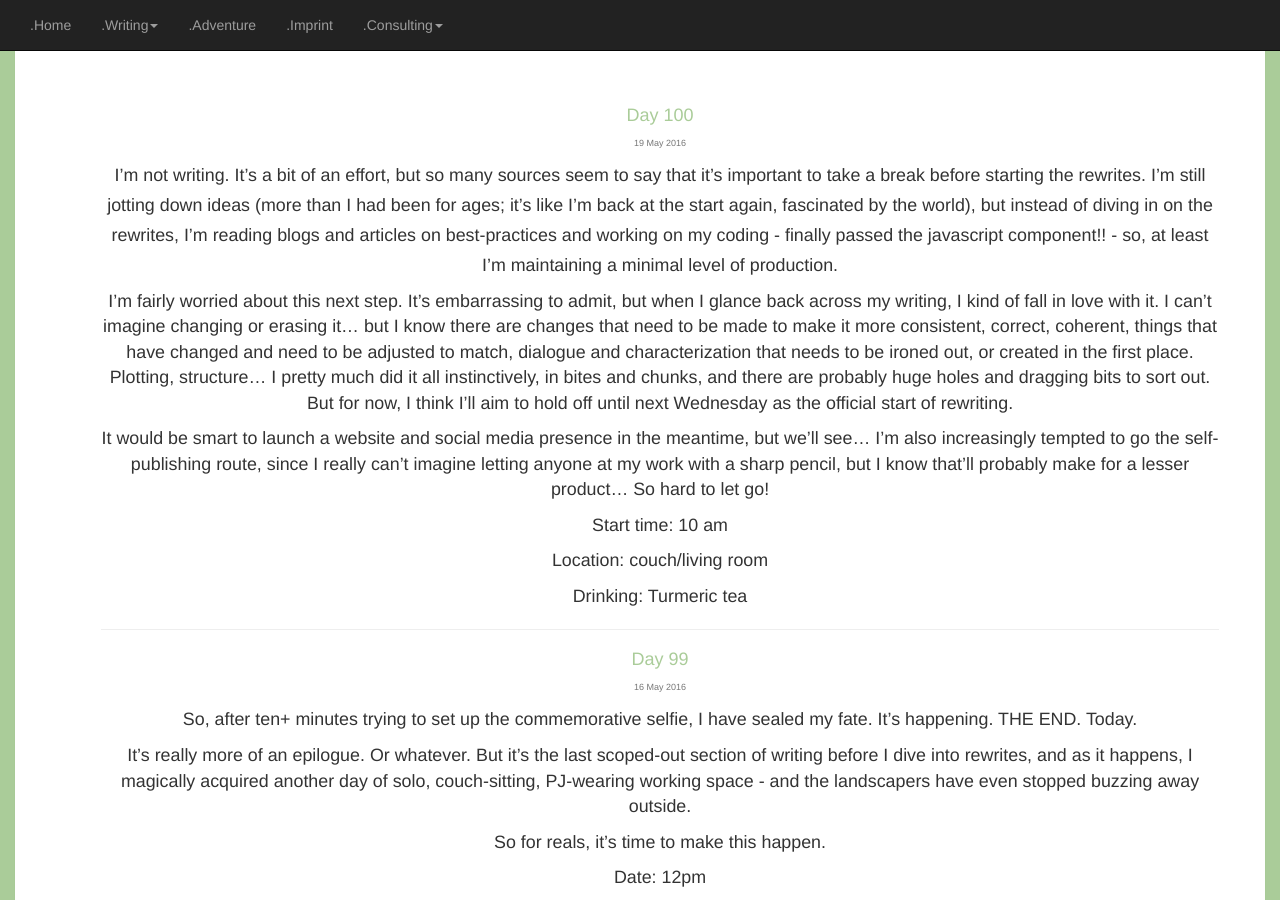
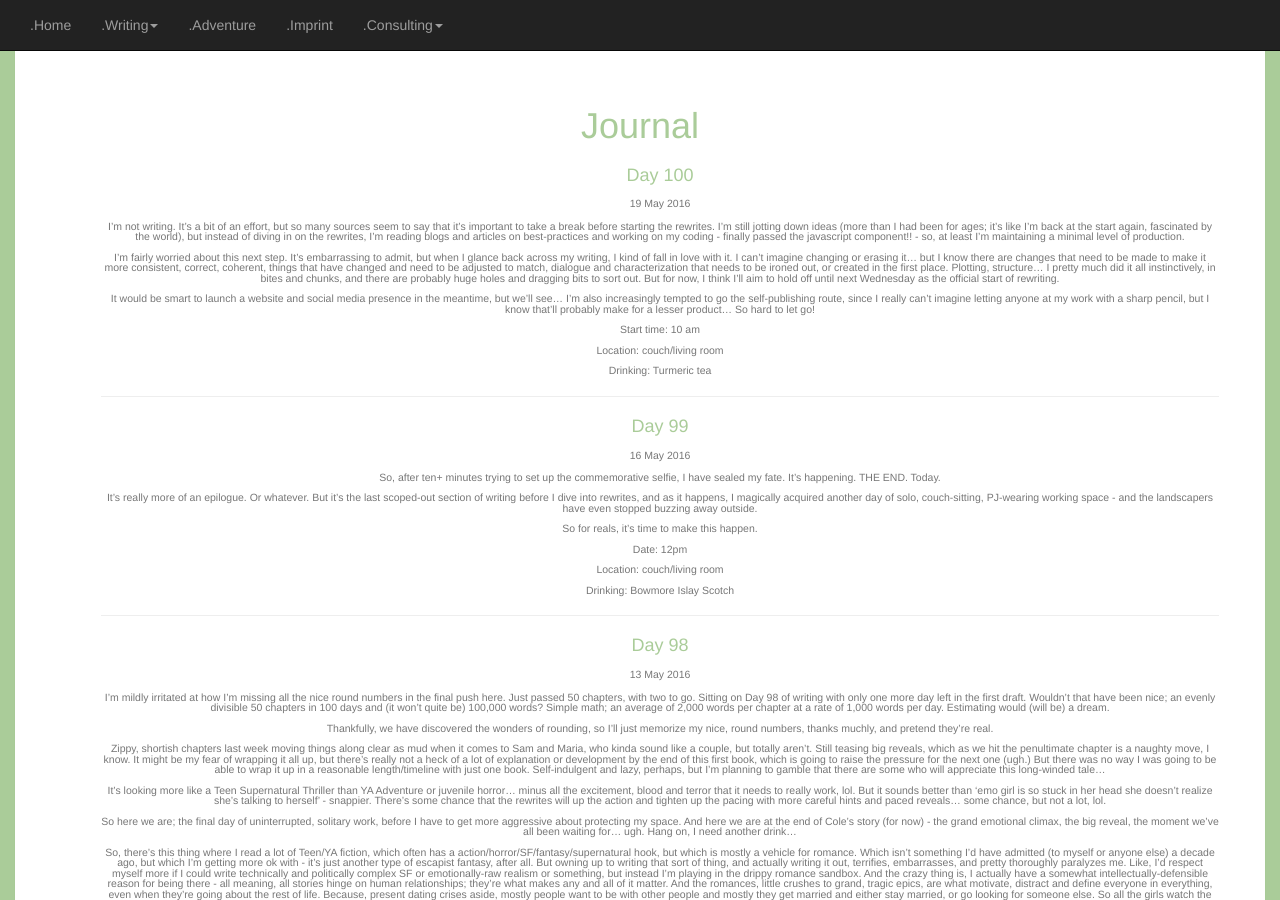
Before and after one commit to kaiewiggins/kaiewiggins.github.io, a Jekyll site: the page built from journal/index.html, in a window 1280 px wide and 900 px high. Built offline with Jekyll 4.4.1, drawn with Linux system fonts in a browser that asks for light colours; nearby versions of some CDN libraries.

Commit message:
added page heading

```diff
--- a/journal/index.html
+++ b/journal/index.html
@@ -5,11 +5,12 @@
 <div class="panel panel-fluid">
 <div class="panel-body text-center">
  <div class="section">
+ 	<h1>Journal</h1>
 	<ul class="posts">
 	  {% for post in site.posts %}
 	    	<a href="{{ post.url }}" title="{{ post.title }}"><h4>{{ post.title }}</h4></a>
-	    	<span><h6><small>{{ post.date | date_to_string }}</small></h6></span>
-	    	<p><small>{{post.content}}</small></p><hr>
+	    	<span><h5><small>{{ post.date | date_to_string }}</small></h5></span>
+	    	<h5><small>{{post.content}}</small></h5><hr>
 	  {% endfor %}
 	    	</ul>
 	  </div><!--end section-->
```
